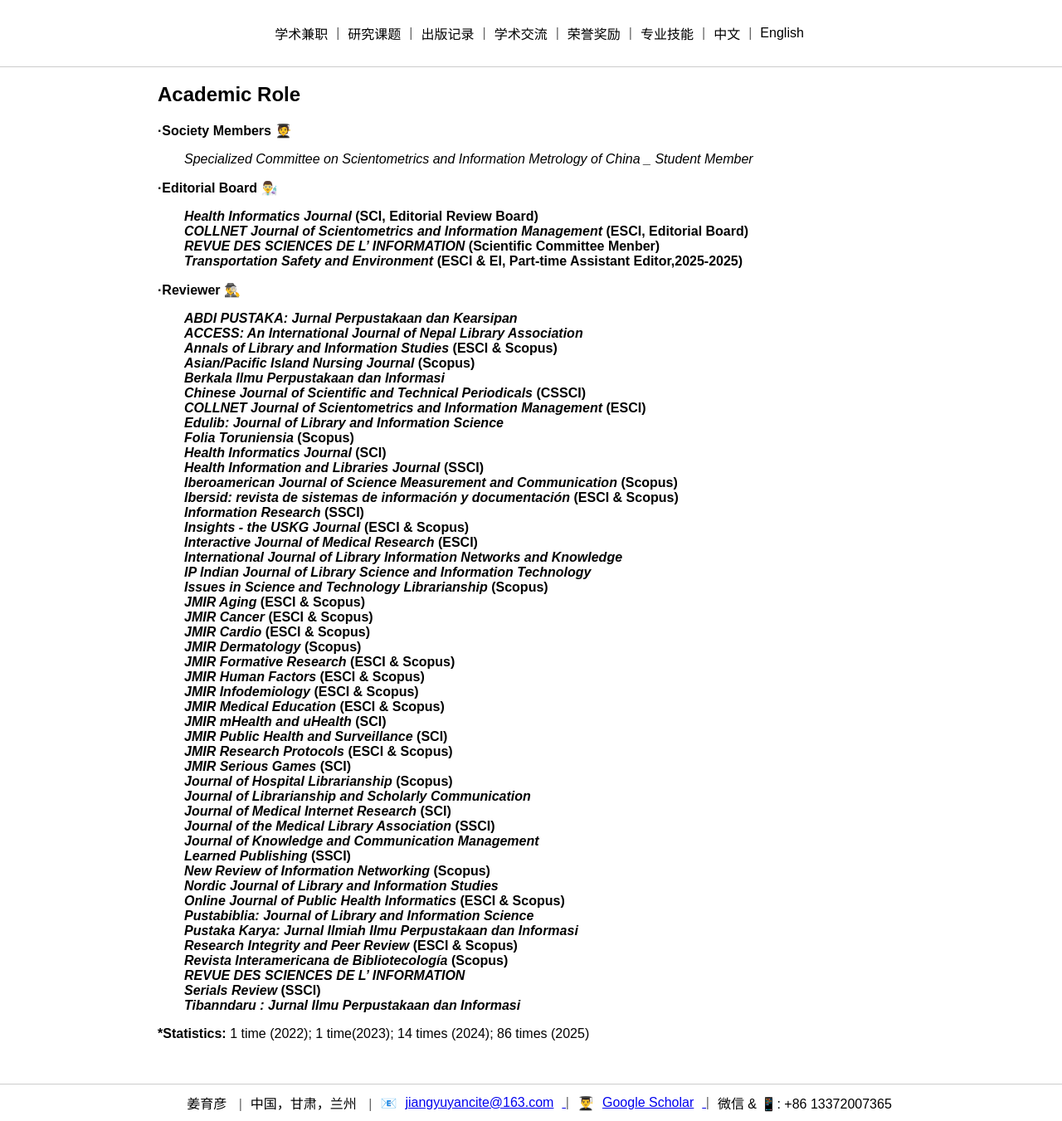
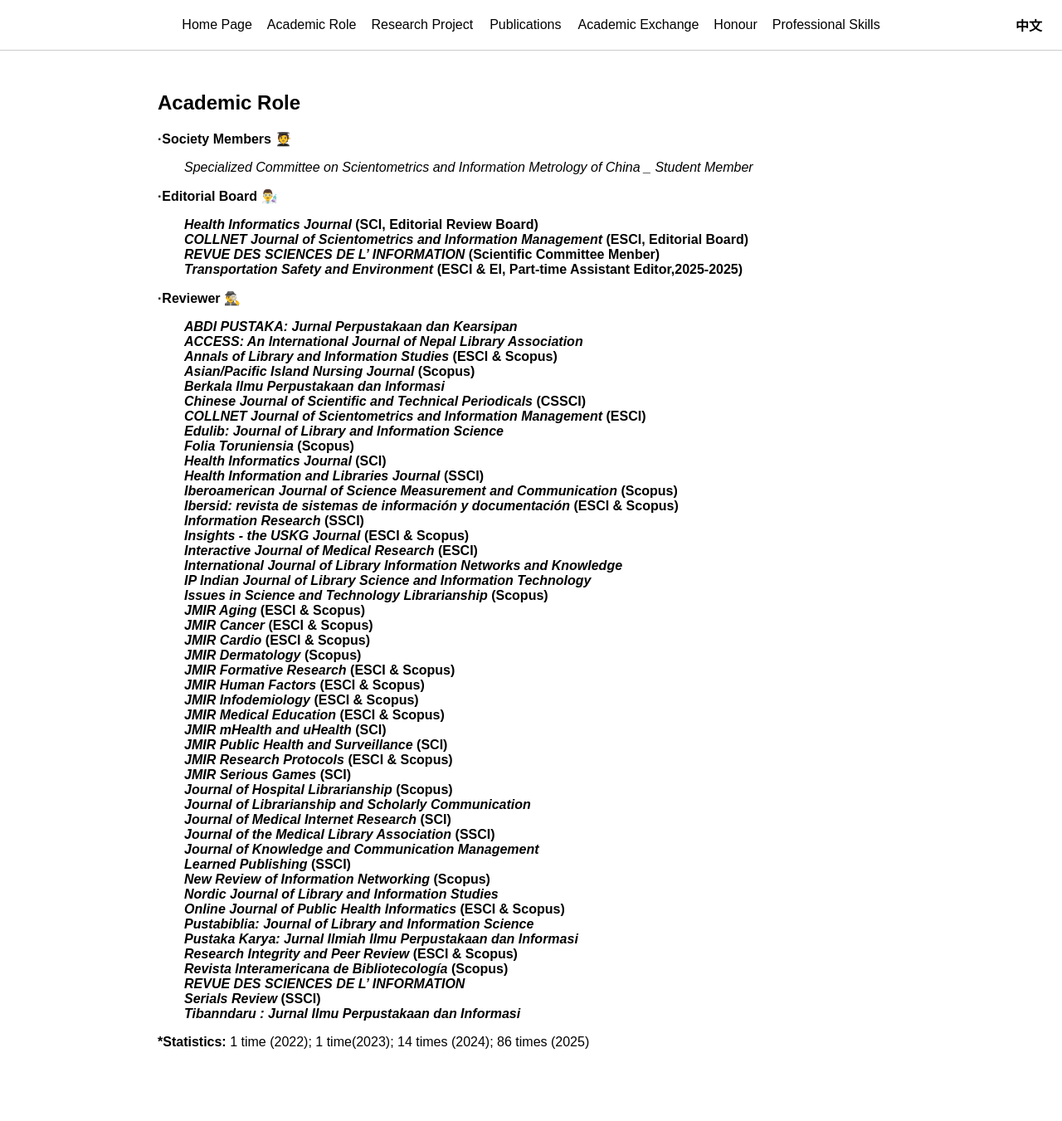
Before and after one commit to jiang-yuyan/Yuyan-Jiang-CV, a Jekyll site: the page built from role/roles.md, in a window 1280 px wide and 1351 px high. Shown: the whole window at 83% size. Built offline with Jekyll 4.4.1, drawn with Linux system fonts in a browser that asks for light colours; our own code applies the rules of GitHub Pages for plain Markdown files.

Commit message:
Refactor roles.md by removing styles and navigation
Removed inline CSS styles and navigation elements from roles.md.

```diff
--- a/role/roles.md
+++ b/role/roles.md
@@ -1,122 +1,7 @@
-<style>
-    /* 设置导航栏固定在页面顶部 */
-    .navigation {
-        position: fixed;
-        top: 0;
-        left: 0;
-        width: 100%;
-        background-color: white;
-        z-index: 1000;
-        padding: 10px;
-        border-bottom: 1px solid #ccc;
-        display: flex;
-        justify-content: center;
-        align-items: center;
-        gap: 10px; /* 统一设置元素间距 */
-    }
-
-    /* 添加分隔符样式 */
-    .navigation a:not(:last-child)::after {
-        content: " | ";
-        margin-left: 10px;
-        color: #666;
-    }
-
-    /* 为页面主体添加顶部内边距，避免内容被导航栏遮挡 */
-    body {
-        padding-top: 60px;
-        padding-bottom: 60px;
-    }
-
-    /* 设置底部连接栏固定在页面底部 */
-    .connection {
-        position: fixed;
-        bottom: 0;
-        left: 0;
-        width: 100%;
-        background-color: white;
-        z-index: 1000;
-        padding: 10px;
-        border-top: 1px solid #ccc;
-        display: flex;
-        justify-content: center;
-        align-items: center;
-        gap: 10px; /* 统一设置元素间距 */
-    }
-
-    .connection a:not(:last-child)::after {
-        content: " | ";
-        margin-left: 10px;
-        color: #666;
-    }
-
-    /* 下拉菜单样式 */
-    .dropdown {
-        position: relative;
-        display: inline-block;
-    }
-
-    .dropdown-menu {
-        display: none;
-        position: absolute;
-        background-color: white;
-        min-width: 100px;
-        box-shadow: 0px 8px 16px 0px rgba(0,0,0,0.2);
-        z-index: 1001;
-        border: 1px solid #ccc;
-        top: 100%;
-        left: 0;
-    }
-
-    .dropdown-menu a {
-        color: black;
-        padding: 8px 12px;
-        text-decoration: none;
-        display: block;
-        font-size: 14px;
-    }
-
-    .dropdown-menu a:hover {
-        background-color: #f1f1f1;
-    }
-
-    .dropdown:hover .dropdown-menu {
-        display: block;
-    }
-
-    .dropdown-menu a::after {
-        content: none !important;
-    }
-</style>
-
-<div class="navigation">
-<a href="https://jiang-yuyan.github.io/Yuyan-Jiang-CV/role/roles-zh">学术兼职</a>
-<a href="https://jiang-yuyan.github.io/Yuyan-Jiang-CV/project/projects-zh">研究课题</a>
-<div class="dropdown">
-    <a href="https://jiang-yuyan.github.io/Yuyan-Jiang-CV/publication/publications-zh">出版记录</a>
-    <div class="dropdown-menu">
-        <a href="https://jiang-yuyan.github.io/Yuyan-Jiang-CV/publication/publication-2025-zh">2025</a>
-        <a href="https://jiang-yuyan.github.io/Yuyan-Jiang-CV/publication/publication-2024-zh">2024</a>
-        <a href="https://jiang-yuyan.github.io/Yuyan-Jiang-CV/publication/publication-2023-zh">2023</a>
-        <a href="https://jiang-yuyan.github.io/Yuyan-Jiang-CV/publication/publication-2022-zh">2022</a>
-        <a href="https://jiang-yuyan.github.io/Yuyan-Jiang-CV/publication/publication-2021-zh">2021</a>
-        <a href="https://jiang-yuyan.github.io/Yuyan-Jiang-CV/publication/publication-2020-zh">2020</a>
-    </div>
-</div>
-<a href="https://jiang-yuyan.github.io/Yuyan-Jiang-CV/exchange/exchanges-zh">学术交流</a>
-<a href="https://jiang-yuyan.github.io/Yuyan-Jiang-CV/honour/honours-zh">荣誉奖励</a>
-<a href="https://jiang-yuyan.github.io/Yuyan-Jiang-CV/skill/skills-zh">专业技能</a>
-<a href="https://jiang-yuyan.github.io/Yuyan-Jiang-CV/role/roles-zh">中文</a>
-<a >English</a>
-</div>
-
-<div id="connection" class="connection">
-    <a>姜育彦</a>
-    <a>中国，甘肃，兰州</a>
-    📧<a href="mailto:jiangyuyancite@163.com">jiangyuyancite@163.com</a>
-    👨‍🎓 <a href="https://scholar.google.com/citations?user=QTCEilEAAAAJ">Google Scholar</a>
-    <a>微信 & 📱: +86 13372007365</a>
-</div>
+---
+layout: default
+title: roles
+---
 
 ## Academic Role
 __·Society Members__ 🧑‍🎓
```
